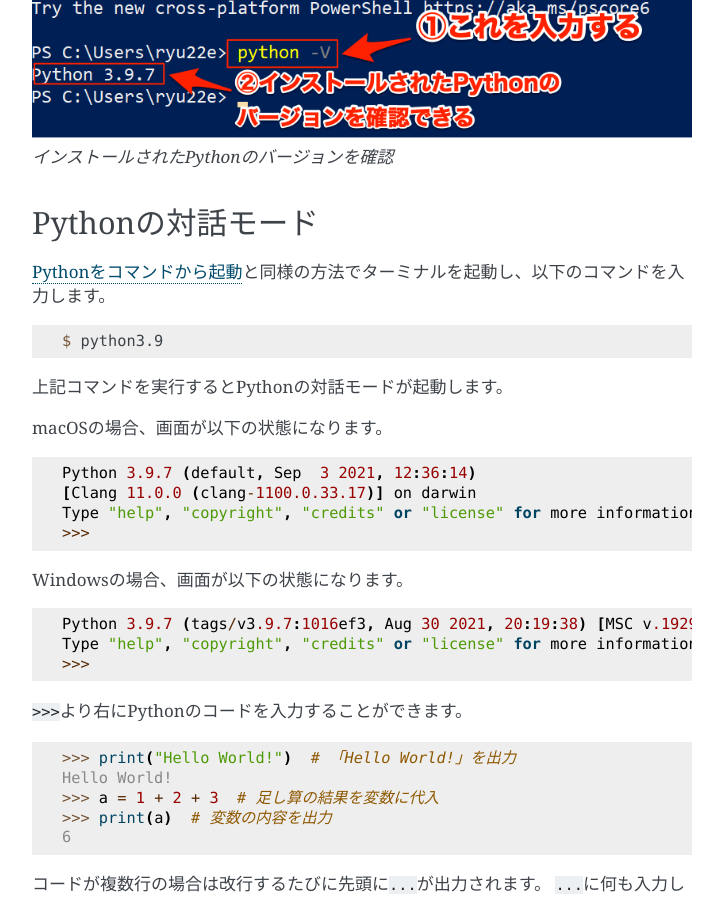
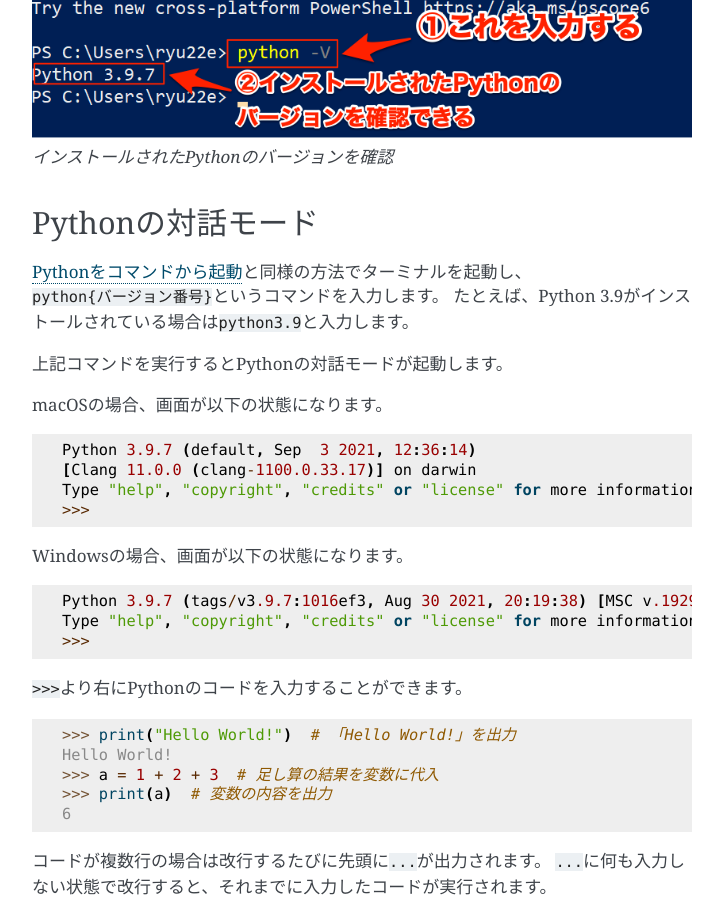
Before and after one commit to python-ed-open-doc/python-starter-guide, a Sphinx documentation site: the page built from source/python-setup/start-up-and-interpreter.md, in a window 1280 px wide and 900 px high, scrolled down 3188 px. Shown: the whole window, without its empty margins (388-1111 px from the left). Built offline with Sphinx 7.4.7, drawn with Linux system fonts in a browser that asks for light colours.

Commit message:
Pythonのバージョン確認方法についての説明を更新

````diff
--- a/source/python-setup/start-up-and-interpreter.md
+++ b/source/python-setup/start-up-and-interpreter.md
@@ -43,11 +43,8 @@
 
 ## Pythonの対話モード
 
-{ref}`run-python-for-mac`と同様の方法でターミナルを起動し、以下のコマンドを入力します。
-
-```console
-$ python3.9
-```
+{ref}`run-python-for-mac`と同様の方法でターミナルを起動し、`python{バージョン番号}`というコマンドを入力します。
+たとえば、Python 3.9がインストールされている場合は`python3.9`と入力します。
 
 上記コマンドを実行するとPythonの対話モードが起動します。
 
````
